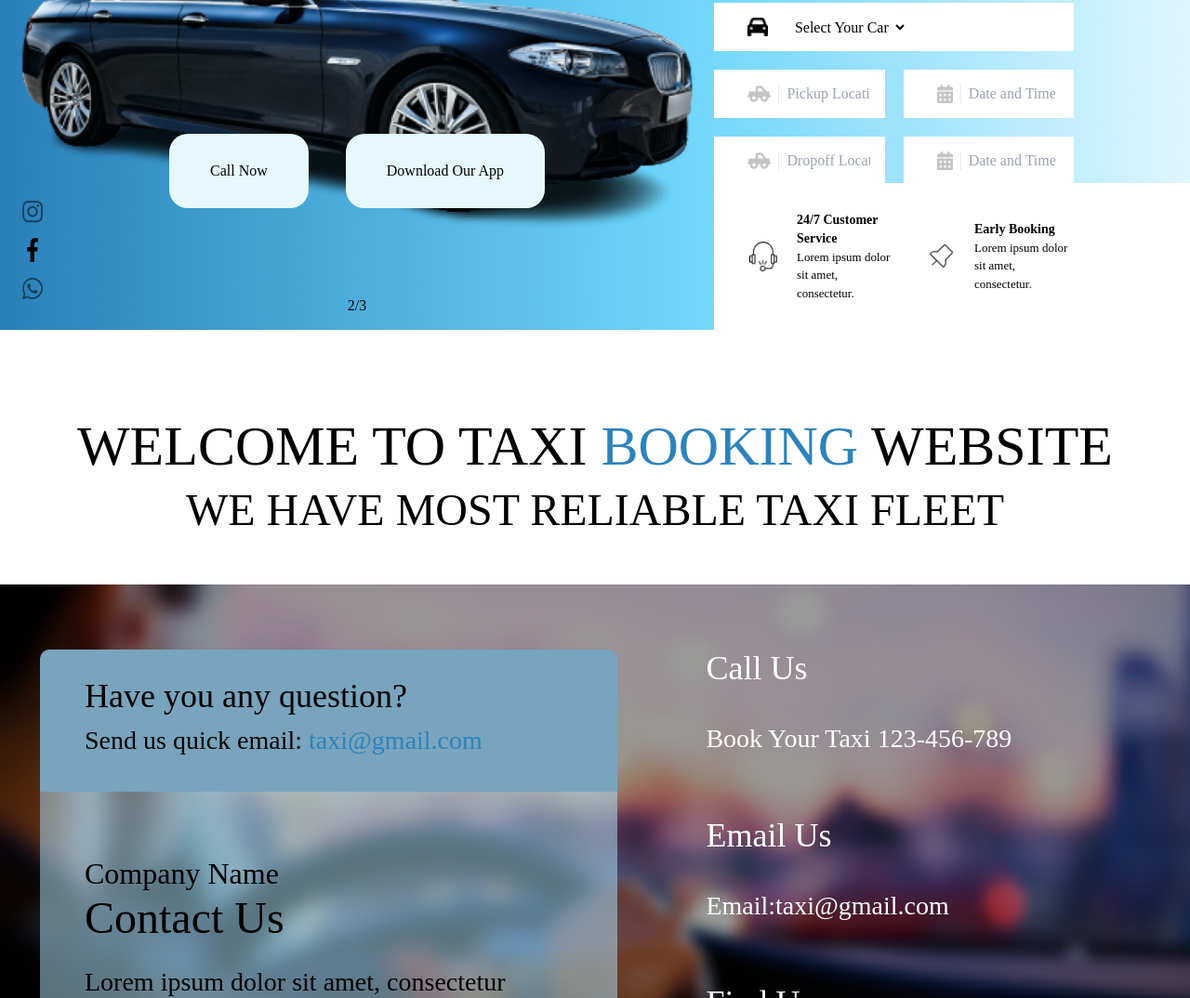
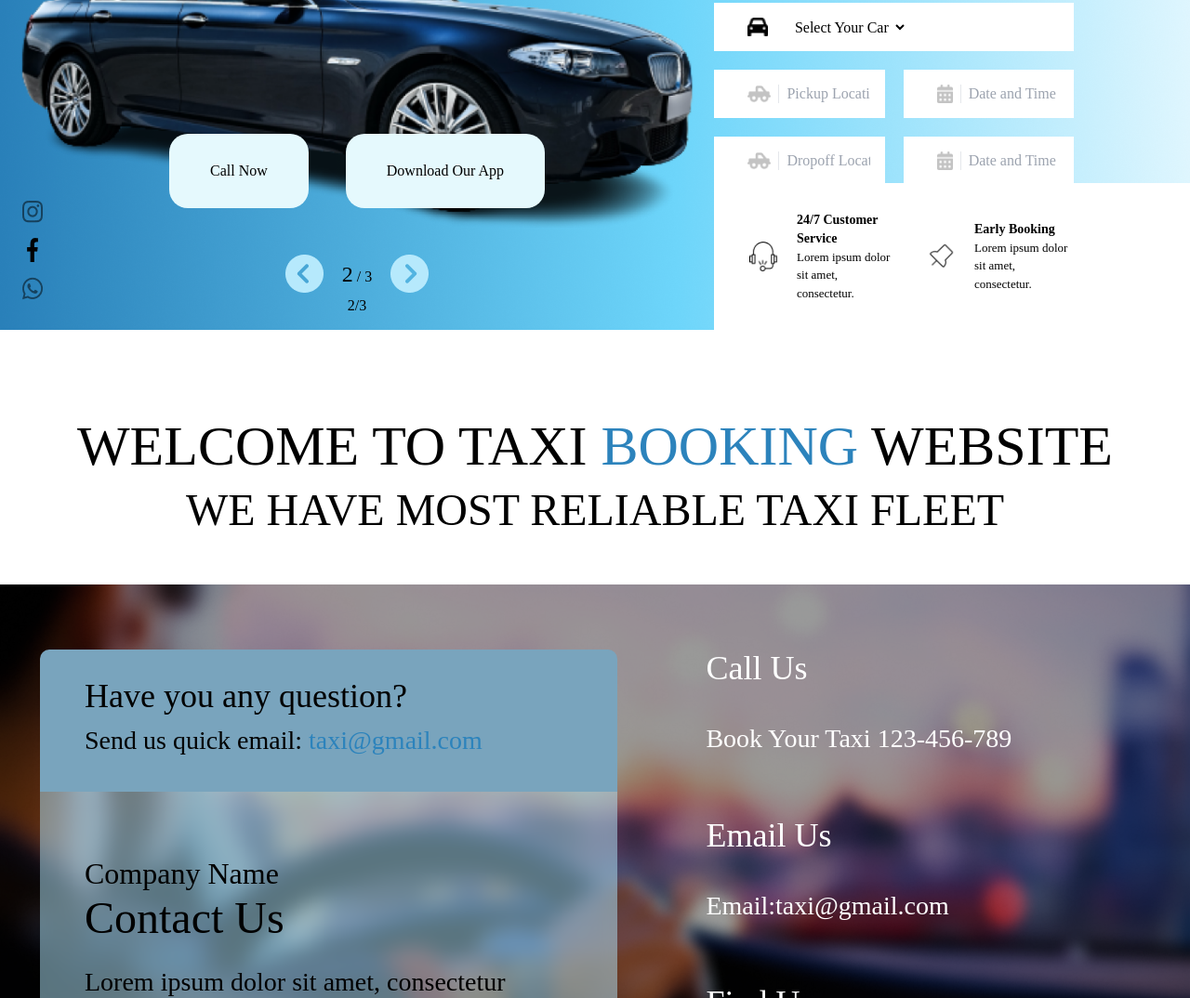
Before and after one commit to vfshera/taxibooking, a website: page src/index.html in a window 1280 px wide. Shown: the part 655-1729 px from the top of the page at 93% size. Drawn offline with nearby package versions, Linux system fonts and the light colour scheme; files that its build step writes are made by us from their sources.

Commit message:
custom btns

```diff
--- a/src/index.html
+++ b/src/index.html
@@ -12,6 +12,8 @@
     />
     <script src="https://cdn.jsdelivr.net/npm/@splidejs/splide@4.1.3/dist/js/splide.min.js"></script>
     <script defer>
+      let splide;
+
       function SlideNumber(Splide, Components) {
         const { track } = Components.Elements;
 
@@ -30,6 +32,9 @@
 
         function update() {
           elm.textContent = `${Splide.index + 1}/${Splide.length}`;
+          document.querySelector("#currentSlide").textContent =
+            Splide.index + 1;
+          document.querySelector("#totalSlides").textContent = Splide.length;
         }
 
         return {
@@ -37,7 +42,7 @@
         };
       }
       document.addEventListener("DOMContentLoaded", function () {
-        const splide = new Splide(".splide", {
+        splide = new Splide(".splide", {
           type: "loop",
           autoplay: true,
           arrows: false,
@@ -46,6 +51,10 @@
 
         splide.mount({ SlideNumber });
       });
+
+      function goTo(direction) {
+        splide.go(direction);
+      }
     </script>
   </head>
   <body>
@@ -263,6 +272,21 @@
               </a>
             </li>
           </ul>
+        </div>
+
+        <div
+          class="my-slider-nav absolute left-0 w-full bottom-10 flex justify-center items-center gap-5"
+        >
+          <button id="prevBtn" onclick="goTo('<')">
+            <img src="/public/images/prev.png" alt="" />
+          </button>
+          <div class="slideNum">
+            <span id="currentSlide" class="text-2xl"></span> /
+            <span id="totalSlides"></span>
+          </div>
+          <button id="nextBtn" onclick="goTo('>')">
+            <img src="/public/images/next.png" alt="" />
+          </button>
         </div>
       </div>
 
```
Also changed, not shown: public/images/next.png (added), public/images/prev.png (added).
